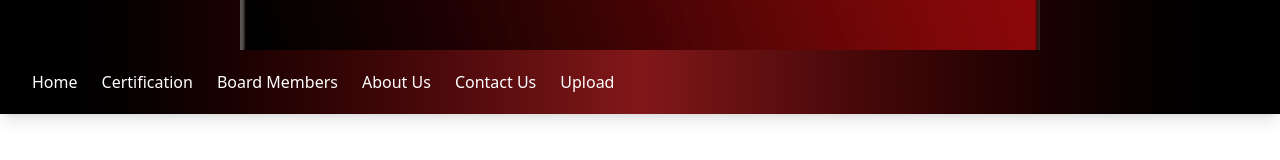
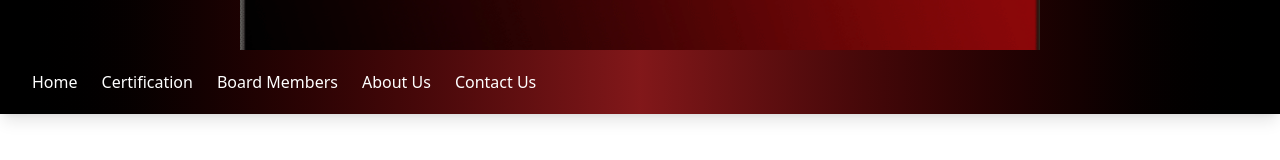
Before and after one commit to shripalp/bmet, a React (Vite) app: page / in a window 1280 px wide. Shown: the part 174-334 px from the top of the page. Built offline with nearby package versions, Linux system fonts and the light colour scheme.

Commit message:
upload link removed

```diff
--- a/src/components/Navigation.jsx
+++ b/src/components/Navigation.jsx
@@ -24,7 +24,7 @@ function Navigation() {
             <NavLink to="board-members">Board Members</NavLink>
             <NavLink to="about">About Us</NavLink>
             <NavLink to="contact">Contact Us</NavLink>
-            <NavLink to="upload">Upload</NavLink>
+
           </div>
 
           {/* Mobile Menu Button */}
@@ -67,7 +67,7 @@ function Navigation() {
             <MobileNavLink to="board-members" onClick={toggleMenu}>Board Members</MobileNavLink>
             <MobileNavLink to="about" onClick={toggleMenu}>About Us</MobileNavLink>
             <MobileNavLink to="contact" onClick={toggleMenu}>Contact Us</MobileNavLink>
-            <MobileNavLink to="upload" onClick={toggleMenu}>Upload</MobileNavLink>
+
           </div>
         </div>
       )}
```
